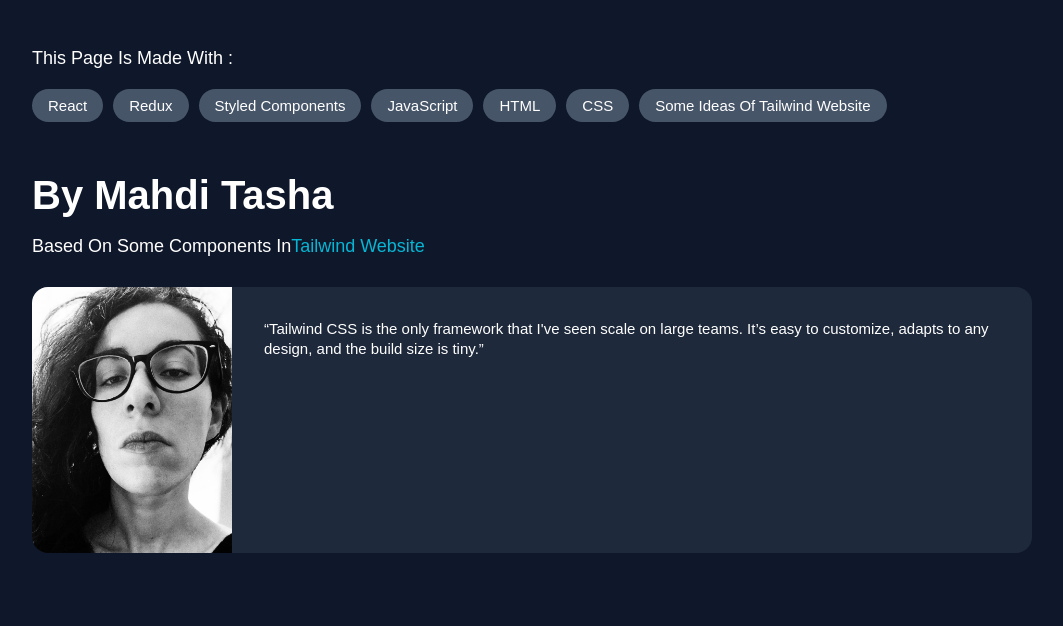
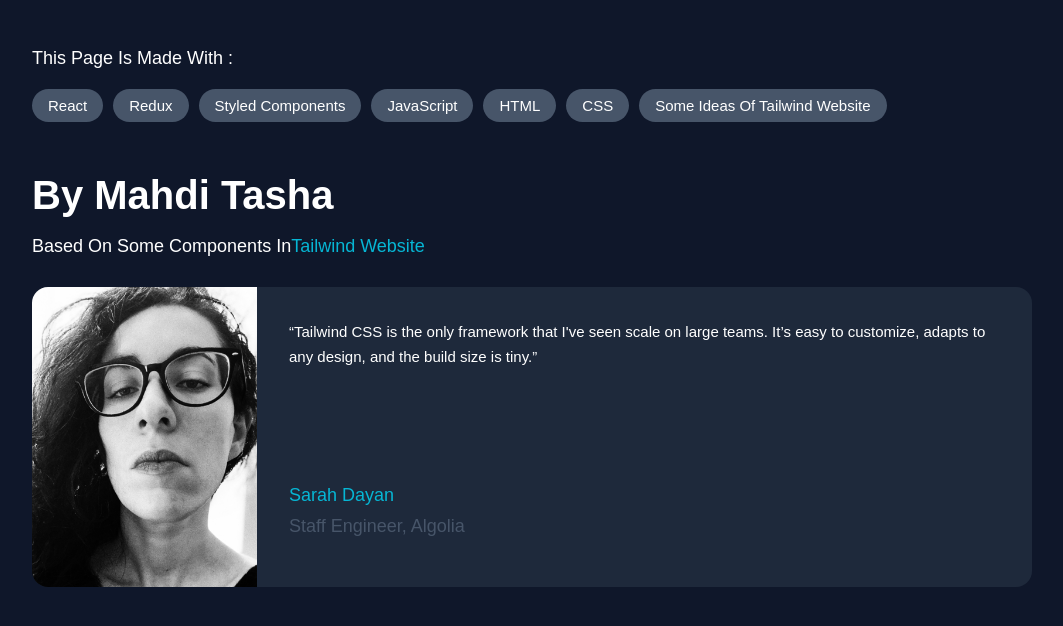
Before and after one commit to MohamadMahdi-Tasha/styled-components-react-app, a React (Create React App) app: page / in a window 1280 px wide. Shown: the top 626 px of the page, without its empty margins (108-1171 px from the left). Built offline with nearby package versions, Linux system fonts and the light colour scheme; a web font is replaced by a local one.

Commit message:
added styles of comment component

```diff
--- a/src/App.js
+++ b/src/App.js
@@ -1,30 +1,17 @@
 // Codes By Mahdi Tasha
 // Importing Part
-import { useSelector } from "react-redux";
 import ContainerComponent from './components/styled/containerComponent.styled';
 import TopSideInfoComponent from "./components/topSideInfoComponent";
-import CommentComponent from "./components/styled/commentComponent.styled";
-import CommentAuthorImageComponent from "./components/styled/commentAuthorImageComponent.styled";
-import CommentContentComponent from "./components/styled/commentContentComponent.styled";
-import ParagraphComponent from "./components/styled/paragraphComponent.styled";
+import CommentHolderComponent from "./components/commentHolderComponent";
 
 // Exporting Whole App Which is Functional Component As Default
 export default function App() {
-    // Getting Redux State
-    const store = useSelector(state => state);
-    const commentState = store.comment;
-
     // returning JSX
     return (
         <div id="App">
             <ContainerComponent>
                 <TopSideInfoComponent/>
-                <CommentComponent>
-                    <CommentAuthorImageComponent src={commentState.img} alt={commentState.author}/>
-                    <CommentContentComponent>
-                        <ParagraphComponent fontSize={15} fontWeight={400} color={'white'} lineHeight={20} marginTop={0} marginBottom={30}>{commentState.content}</ParagraphComponent>
-                    </CommentContentComponent>
-                </CommentComponent>
+                <CommentHolderComponent />
             </ContainerComponent>
         </div>
     );
--- /dev/null
+++ b/src/components/commentHolderComponent.js
@@ -0,0 +1,29 @@
+// Codes By Mahdi Tasha
+// Importing Part
+import { useSelector } from "react-redux";
+import CommentComponent from "./styled/commentComponent.styled";
+import CommentAuthorImageComponent from "./styled/commentAuthorImageComponent.styled";
+import CommentContentComponent from "./styled/commentContentComponent.styled";
+import ParagraphComponent from "./styled/paragraphComponent.styled";
+import TextComponent from "./styled/textComponent.styled";
+
+// Exporting Comment Holder Component Which is Functional Component As Default
+export default function CommentHolderComponent() {
+    // Getting Redux State
+    const store = useSelector(state => state);
+    const commentState = store.comment;
+
+    // returning JSX
+    return(
+        <CommentComponent>
+            <CommentAuthorImageComponent src={commentState.img} alt={commentState.author}/>
+            <CommentContentComponent>
+                <ParagraphComponent fontSize={15} fontWeight={400} color={'white'} lineHeight={25} marginTop={0} marginBottom={0}>{commentState.content}</ParagraphComponent>
+                <div>
+                    <TextComponent fontSize={18} fontWeight={300} color={({theme}) => theme.colors.cyan500} marginTop={0} marginBottom={10}>{commentState.author}</TextComponent>
+                    <TextComponent fontSize={18} fontWeight={300} color={({theme}) => theme.colors.slate600} marginTop={0} marginBottom={18}>{commentState.job}, {commentState.company}</TextComponent>
+                </div>
+            </CommentContentComponent>
+        </CommentComponent>
+    );
+}
--- a/src/components/styled/commentAuthorImageComponent.styled.js
+++ b/src/components/styled/commentAuthorImageComponent.styled.js
@@ -4,8 +4,8 @@ import styled from 'styled-components';
 
 // Creating Comment Author Image Styled Component
 const CommentAuthorImageComponent = styled.img`
-  width: 20%;
-  height: 100%;
+  width: 300px;
+  height: 300px;
 `
 
 // Exporting 'CommentAuthorImageComponent' Variable
--- a/src/components/styled/commentContentComponent.styled.js
+++ b/src/components/styled/commentContentComponent.styled.js
@@ -6,6 +6,11 @@ import styled from 'styled-components';
 const CommentContentComponent = styled.div`
   padding: 2rem;
   width: 100%;
+  display: flex;
+  flex-direction: column;
+  justify-content: space-between;
+  align-items: start;
+  gap: 25px;
 `
 
 // Exporting 'CommentContentComponent' Variable
```
